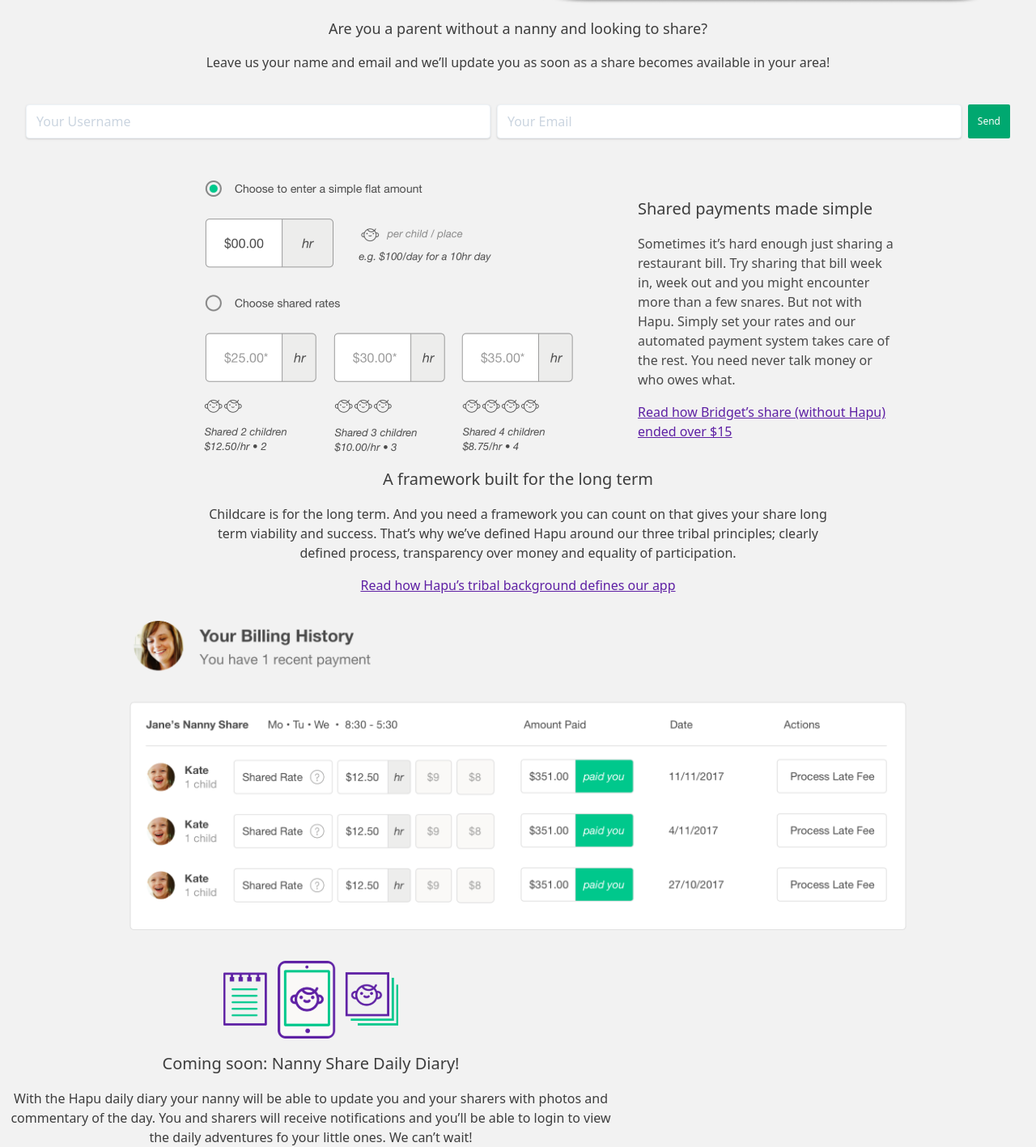
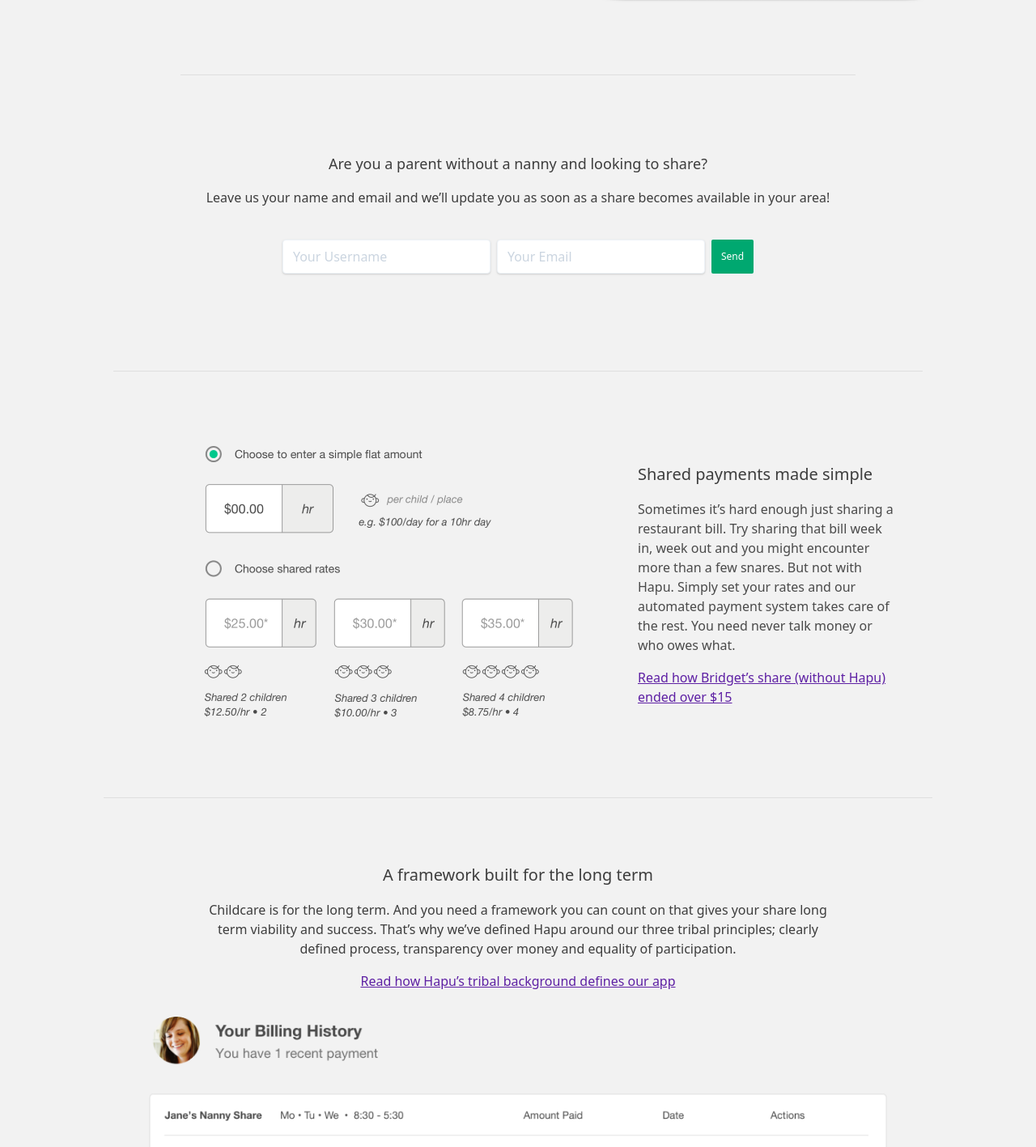
Before and after one commit to Jhenri-silva/jungledevs-frontend-challenge, a Next.js app: page / in a window 1280 px wide. Shown: the part 1020-2437 px from the top of the page at 81% size. Built offline with nearby package versions, Linux system fonts and the light colour scheme.

Commit message:
finish details on layout as a whole

```diff
--- a/src/components/banner/index.tsx
+++ /dev/null
@@ -1,11 +0,0 @@
-
-
-import React from 'react'
-
-export default function Banner() {
-    return (
-        <div>
-
-        </div>
-    )
-}
--- a/src/components/button/index.tsx
+++ b/src/components/button/index.tsx
@@ -5,6 +5,7 @@
   onClick?: () => void;
   transparent?: boolean;
   overrideTailwindProps?: string;
+  fontblack?: boolean;
 }
 
 export default function Button(props: Props) {
@@ -12,8 +13,9 @@
     <button
       {...props}
       className={`${!props.transparent && "bg-brand-primary"}
-                rounded-sm
-                text-white
+      rounded-sm
+      text-white
+      ${props.fontblack && "text-gray-title"}
                 text-xs
                 p-3
                 font-medium
--- a/src/components/feature/comingSoonSection.tsx
+++ b/src/components/feature/comingSoonSection.tsx
@@ -4,12 +4,12 @@
 
 export default function comingSoonSection() {
   return (
-    <section className="grid grid-row-auto gap-4 text-center max-w-3xl">
+    <section className="grid grid-row-auto gap-4 text-center justify-items-center">
       <Image src={imageSection5} />
       <h2 className="font-medium text-gray-title">
         {AppConfig.coming_soon_title}
       </h2>
-      <span className="text-gray-title">
+      <span className="text-gray-title max-w-3xl">
         {AppConfig.coming_soon_description}
       </span>
     </section>
--- a/src/components/feature/formSection.tsx
+++ b/src/components/feature/formSection.tsx
@@ -6,7 +6,7 @@
     <section className="text-gray-title text-center mx-8">
       <h3 className="font-medium my-4">{AppConfig.call_to_action_title}</h3>
       <span>{AppConfig.call_to_action_description}</span>
-      <div className="my-10">
+      <div className="my-10 flex justify-center">
         <form className="grid grid-rows-auto gap-2 sm:flex sm:flex-row">
           <TextField id="username" type="text" placeholder="Your Username" />
           <TextField id="email" type="text" placeholder="Your Email" />
--- a/src/components/feature/index.tsx
+++ b/src/components/feature/index.tsx
@@ -8,21 +8,23 @@
 export default function Feature() {
   return (
     <main className="bg-brand-background">
-      <article>
+      <section className=" max-w-screen-lg items-center justify-center divide-y > * divide-gray-divider m-auto">
+        <article className="justify-self-center sm:py-20 py-8">
           <MainSection />
         </article>
-      <article>
+        <article className="justify-self-center sm:py-20 py-8">
           <FormSection />
         </article>
-      <article>
+        <article className="justify-self-center sm:py-20 py-8">
           <PaymentSection />
         </article>
-      <article>
+        <article className="justify-self-center sm:py-20 py-8">
           <FurtherInfoSection />
         </article>
-      <article>
+        <article className="justify-self-center sm:py-20 py-8">
           <ComingSoonSection />
         </article>
+      </section>
     </main>
   );
 }
--- a/src/components/footer/index.tsx
+++ b/src/components/footer/index.tsx
@@ -1,9 +1,76 @@
-import React from 'react'
+import { AppConfig } from "@/utils/AppConfig";
+import calendarIcon from "@/assets/calendarIcon.svg";
+import Image from "next/image";
+import logo from "@/assets/logo.svg";
+import { Button } from "..";
+import fbIcon from "@/assets/fbIcon.svg";
+import ttIcon from "@/assets/ttIcon.svg";
+import instaIcon from "@/assets/instaIcon.svg";
 
 export default function Footer() {
-    return (
-        <div>
+  return (
+    <>
+      <section className="grid grid-row-auto gap-4 text-center justify-center p-12">
+        <h2 className="font-medium text-gray-title">
+          {AppConfig.footer_call_to_action_button_title}
+        </h2>
+        <span className="text-gray-title">
+          {AppConfig.footer_call_to_action_button_description}
+        </span>
+        <div className="items-center">
+          <CallToActionButton />
+        </div>
+        <span className="underline text-brand-secondary">
+          {AppConfig.footer_call_to_action_link}
+        </span>
+      </section>
+      <section className="text-center px-12">
+        <div className="grid sm:grid-cols-3 grid-cols-1">
+          <div className="sm:justify-self-start justify-self-center self-center">
+            <Image src={logo} />
+          </div>
+          <div className="my-4 self-center">
+            <Button fontblack transparent>
+              {AppConfig.footer_link_1}
+            </Button>
+            <Button fontblack transparent>
+              {AppConfig.footer_link_2}
+            </Button>
+            <Button fontblack transparent>
+              {AppConfig.footer_link_3}
+            </Button>
+            <Button fontblack transparent>
+              {AppConfig.footer_link_4}
+            </Button>
+          </div>
+          <div className="sm:justify-self-end justify-self-center py-4 self-center">
+            <Image src={fbIcon} />
+            <Image src={ttIcon} />
+            <Image src={instaIcon} />
+          </div>
+        </div>
+        <span className="pb-8">{AppConfig.footer_copryright}</span>
+      </section>
+    </>
+  );
+}
 
+const CallToActionButton = () => {
+  return (
+    <button className="bg-brand-secondary text-white w-72 rounded">
+      <div className="flex flex-row  items-center justify-start">
+        <div className="my-auto px-6 py-4">
+          <Image src={calendarIcon} />
         </div>
-    )
-}
+        <div className="flex flex-col items-start p-2">
+          <span className="text-base">
+            {AppConfig.footer_call_to_action_button_title}
+          </span>
+          <span className="text-xs">
+            {AppConfig.footer_call_to_action_button_description}
+          </span>
+        </div>
+      </div>
+    </button>
+  );
+};
--- a/src/components/home/index.tsx
+++ b/src/components/home/index.tsx
@@ -1,13 +1,12 @@
 import { Meta } from "@/layout/Meta";
 import { AppConfig } from "@/utils/AppConfig";
-import { Hero, Banner, Footer, Feature } from "@c/index";
+import { Hero, Footer, Feature } from "@c/index";
 
 const Home = () => (
   <div className="antialiased text-gray-600">
     <Meta title={AppConfig.title} description={AppConfig.description} />
     <Hero />
     <Feature />
-    <Banner />
     <Footer />
   </div>
 );
--- a/src/components/index.ts
+++ b/src/components/index.ts
@@ -1,7 +1,6 @@
 import Home from "@c/home";
 import Hero from "@c/hero";
 import Background from "@c/background";
-import Banner from "@c/banner";
 import Footer from "@c/footer";
 import Feature from "@c/feature";
 import Navbar from "@c/navbar";
@@ -14,7 +13,6 @@
   Home,
   Hero,
   Background,
-  Banner,
   Footer,
   Feature,
   Navbar,
--- a/src/components/textFieldInput/index.tsx
+++ b/src/components/textFieldInput/index.tsx
@@ -1,7 +1,7 @@
 export default function TextField(props: any) {
   return (
     <input
-      className="shadow appearance-none border rounded w-full py-2 px-3 text-gray-700 leading-tight focus:outline-none focus:shadow-outline"
+      className="shadow appearance-none border rounded max-w-xs py-2 px-3 text-gray-700 leading-tight focus:outline-none focus:shadow-outline"
       {...props}
     />
   );
--- a/tailwind.config.js
+++ b/tailwind.config.js
@@ -35,6 +35,7 @@
         },
         gray: {
           title: "#3D3D3D",
+          divider: "#DFDFDF",
           description: "#4A4A4A",
           200: "#edf2f7",
           300: "#e2e8f0",
```
Also changed, not shown: src/assets/calendarIcon.svg (added). Lines whose indentation alone changed are shown as unchanged.
